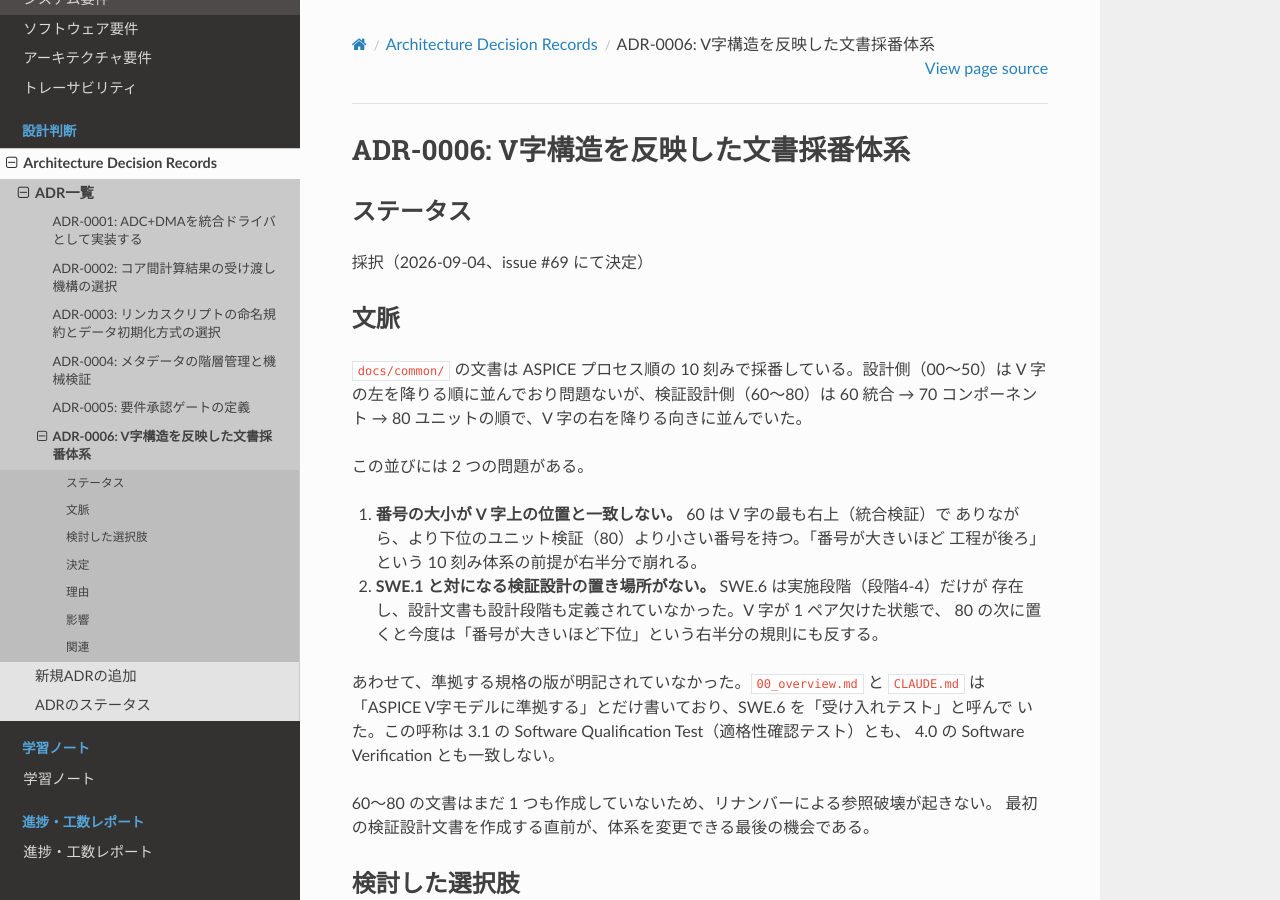
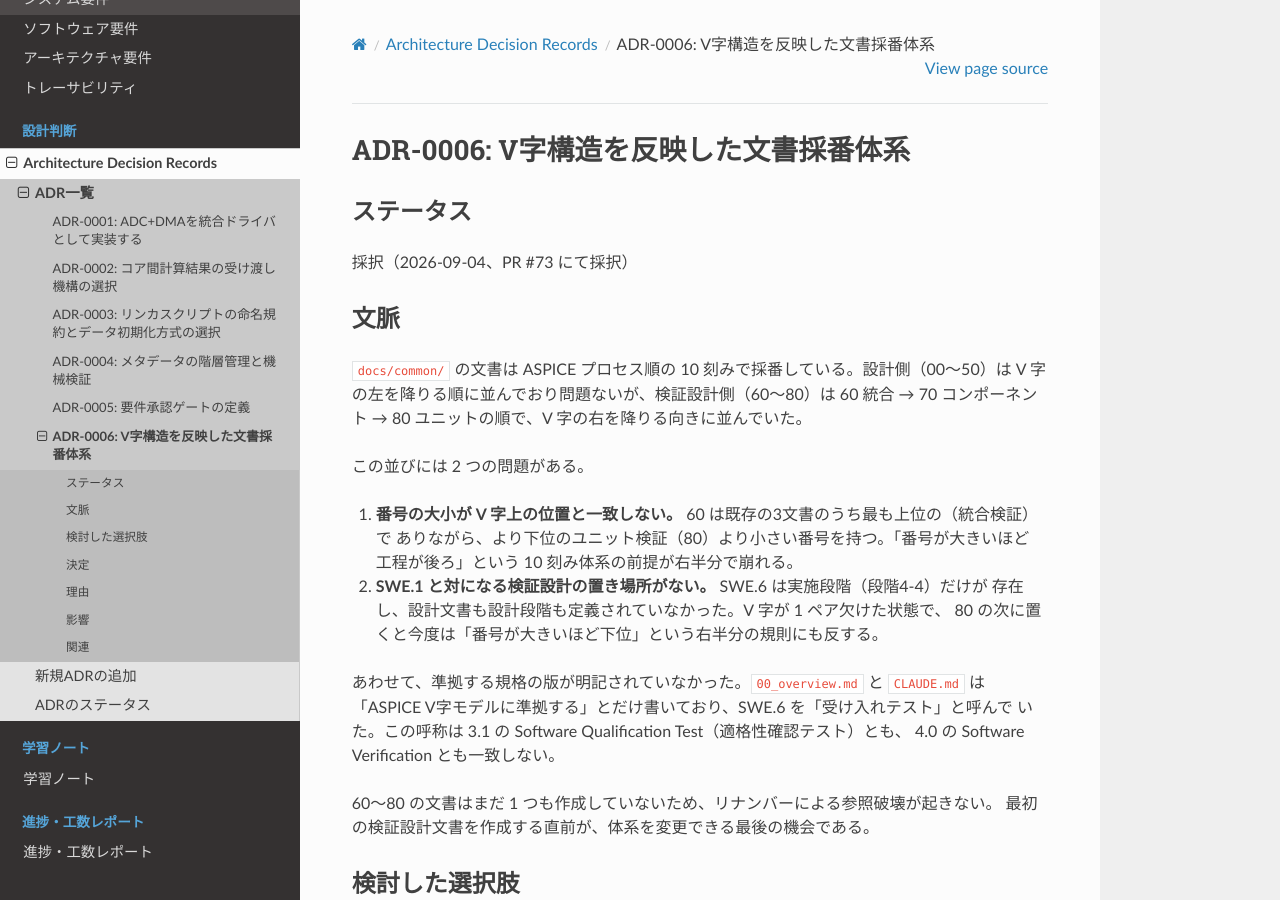
Before and after one commit to harukikiya/rp2040-temp-monitor, a Sphinx documentation site: the page built from docs/common/adr/0006-vmodel-document-numbering.md, in a window 1280 px wide and 900 px high. Built offline with Sphinx 7.4.7 and the Read the Docs theme 3.1.0, drawn with Linux system fonts in a browser that asks for light colours; some of the changed text lies outside the part shown.

Commit message:
docs: レビュー指摘を反映（影響範囲の実測値化、書式の統一） (#69)
ADR-0006 の選択肢C の欠点に書いた影響範囲「4 ファイル」が、手順を検討した
初期時点の見積もりのまま残っていた。実際の変更は 5 ファイルであり、うち
ファイル名を literal に含んでいたのは 2 ファイルである。次に同種の判断を
する際の参照値になるため実測値に直す。

ステータス欄を PR 番号で記載する形式に揃える。ADR-0004/0005 は PR #70 で
同形式に統一済みである。あわせて README の括弧を半角に統一し、V 字の
最上位に関する記述を正確にする。

```diff
--- a/docs/common/adr/0006-vmodel-document-numbering.md
+++ b/docs/common/adr/0006-vmodel-document-numbering.md
@@ -2,7 +2,7 @@
 
 ## ステータス
 
-採択（2026-09-04、issue #69 にて決定）
+採択（2026-09-04、PR #73 にて採択）
 
 ## 文脈
 
@@ -12,7 +12,7 @@
 
 この並びには 2 つの問題がある。
 
-1. **番号の大小が V 字上の位置と一致しない。** 60 は V 字の最も右上（統合検証）で
+1. **番号の大小が V 字上の位置と一致しない。** 60 は既存の3文書のうち最も上位の（統合検証）で
    ありながら、より下位のユニット検証（80）より小さい番号を持つ。「番号が大きいほど
    工程が後ろ」という 10 刻み体系の前提が右半分で崩れる。
 2. **SWE.1 と対になる検証設計の置き場所がない。** SWE.6 は実施段階（段階4-4）だけが
@@ -64,8 +64,8 @@
 
 欠点：
 
-- 60〜80 の記述を持つ 4 ファイルの書き換えが必要（ファイル実体は未作成のため
-  リネームは発生しない）
+- 既存 5 ファイルの記述変更が必要。ただしファイル実体は未作成のため
+  リネームは発生しない
 
 ## 決定
 
```
Also changed, not shown: README.md (+1 -1 lines).
